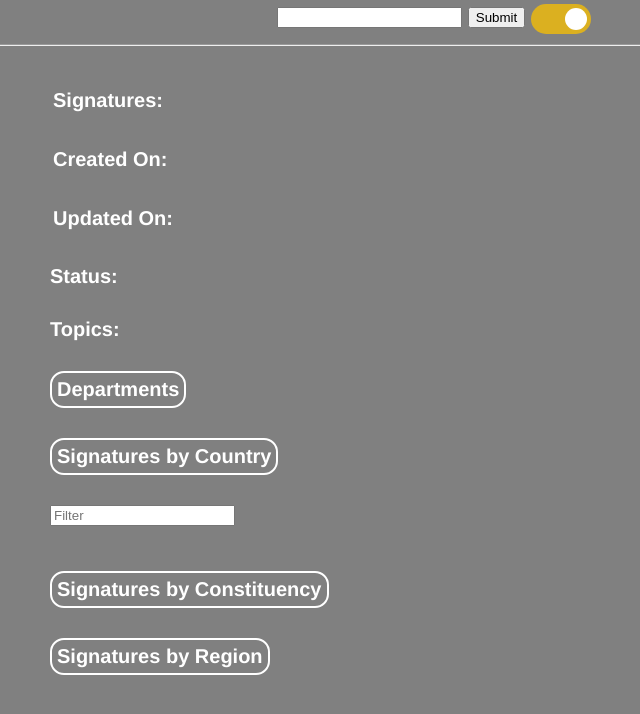
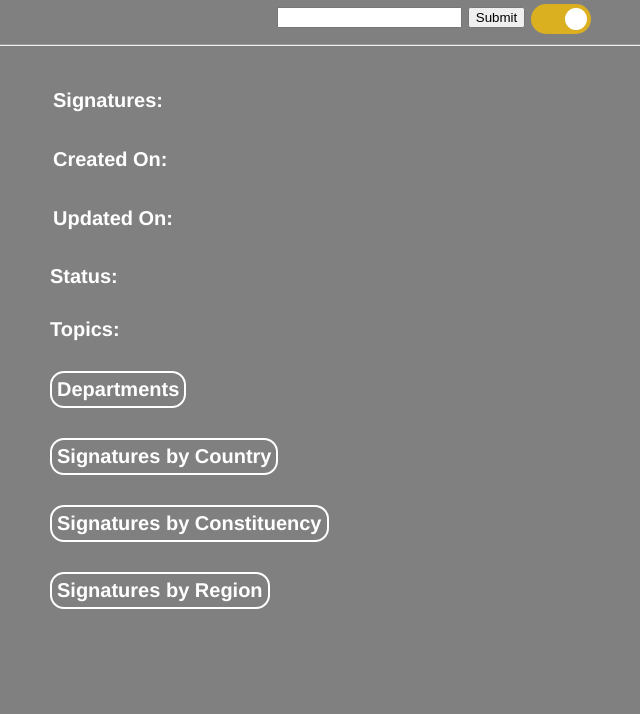
Before and after one commit to ZaTroxPL/UK-Parliament-Petition-Details, a plain HTML site: page index.html in a window 1280 px wide. Shown: the part 80-794 px from the top of the page, without its empty margins (206-846 px from the left). Drawn offline with Linux system fonts and the light colour scheme.

Commit message:
Fixed Search Box style
added custom-search css class

```diff
--- a/Style/main.css
+++ b/Style/main.css
@@ -41,7 +41,8 @@ table {
     font-weight: normal;
 }
 
-#countries-search {
+.custom-search {
+    display: none;
     margin-top: 30px;
     margin-bottom: 15px;
 }
--- a/index.html
+++ b/index.html
@@ -105,7 +105,7 @@
                 <div class="table-button">
                     Signatures by Country
                 </div>
-                <input type="text" id="countries-search" placeholder="Filter">
+                <input type="text" id="countries-search" class="custom-search" placeholder="Filter">
                 <table id="countries-table" class="custom-table">
                     <thead>
                         <tr>
```
